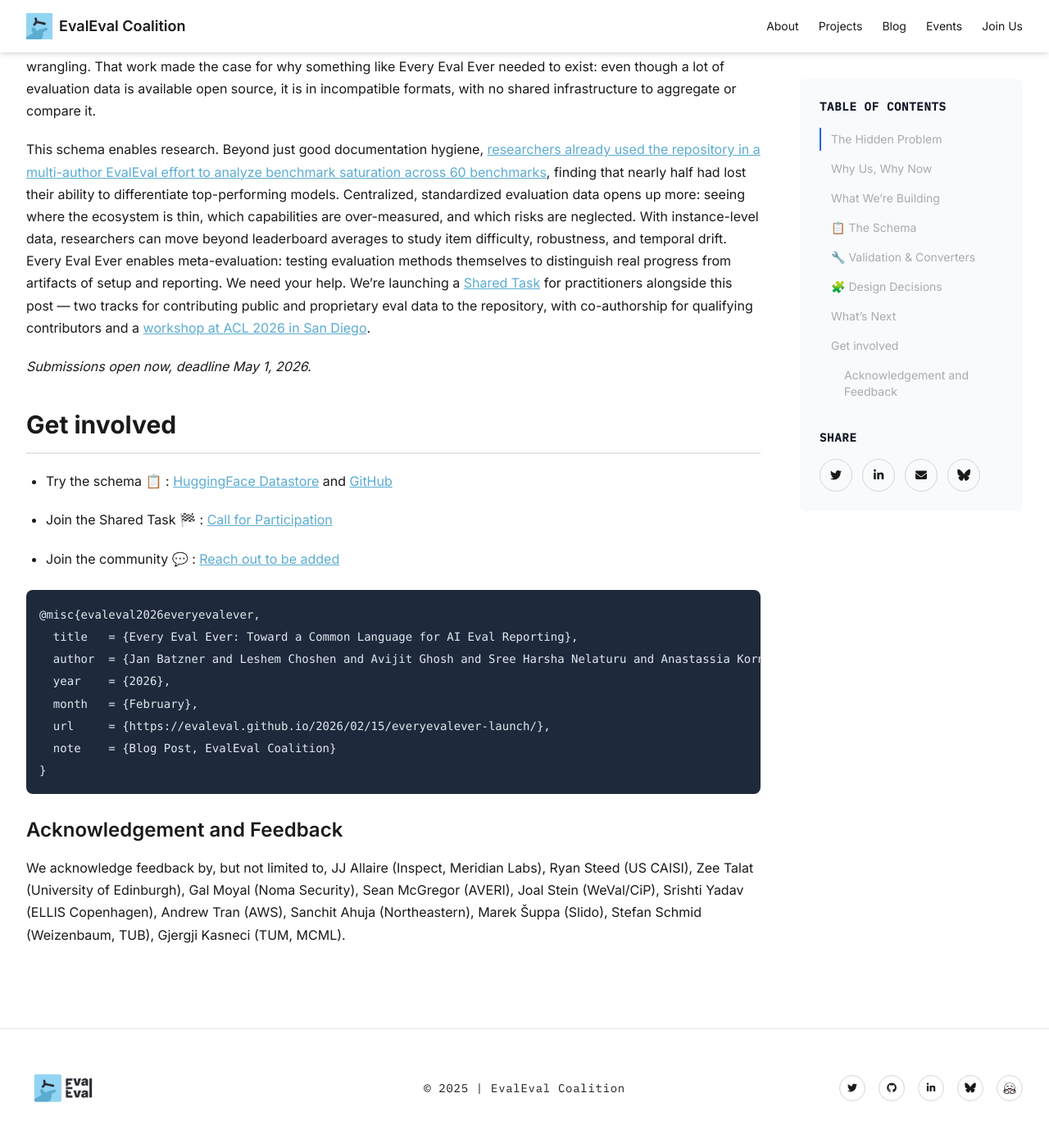
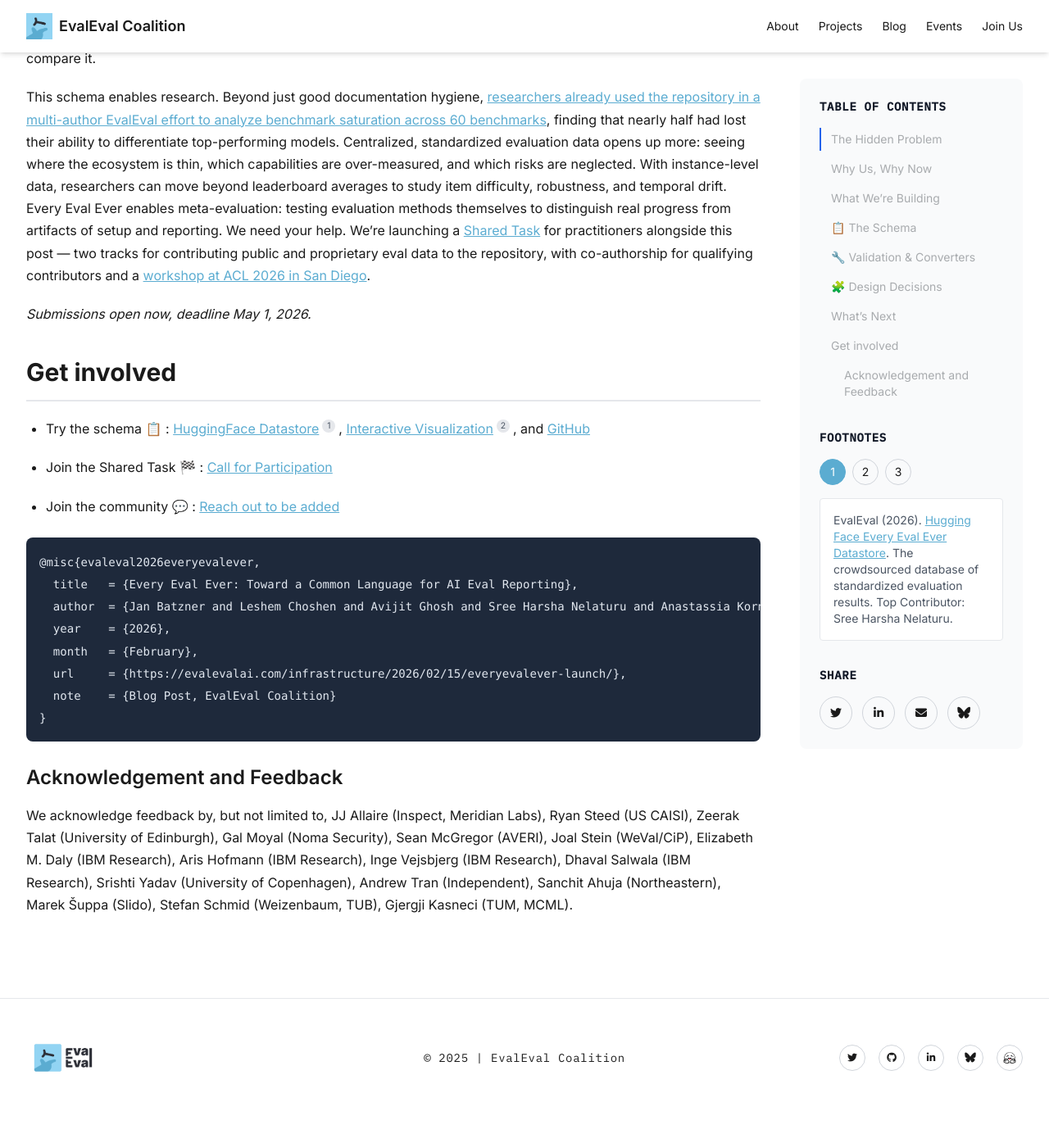
Before and after one commit to evaleval/evaleval.github.io, a Jekyll site: the page built from _posts/2026-02-15-everyevalever-launch.md, in a window 1280 px wide and 1400 px high, scrolled down 6249 px. Shown: the top 1384 px of the window at 82% size. Built offline with Jekyll 4.4.1, drawn with Linux system fonts in a browser that asks for light colours; nearby versions of some CDN libraries; after the commit the page ends 7612 px from its top, so only the background shows below that; some of the changed text lies outside the part shown.

Commit message:
updated blogpost, shared task, and banner images

````diff
--- a/_layouts/post.html
+++ b/_layouts/post.html
@@ -18,7 +18,7 @@
                 <!-- Featured Image -->
                 {% if page.image %}
                 <div class="mb-8 overflow-hidden rounded-lg shadow-lg">
-                    <img src="{{ page.image | relative_url }}" alt="{{ page.title }}" class="w-full h-64 md:h-96 object-cover">
+                    <img src="{{ page.image | relative_url }}" alt="{{ page.title }}" class="w-full {% if page.image_contain %}max-h-64 md:max-h-80 object-contain{% else %}h-64 md:h-96 object-cover{% endif %}">
                 </div>
                 {% endif %}
 
--- a/_posts/2026-02-15-everyevalever-launch.md
+++ b/_posts/2026-02-15-everyevalever-launch.md
@@ -13,9 +14,9 @@
   - name: "Sree Harsha Nelaturu*"
   - name: "Anastassia Kornilova*"
   - name: "Damian Stachura*"
-  - name: "Anka Reuel"
   - name: "Yifan Mai"
   - name: "Asaf Yehudai"
+  - name: "Anka Reuel"
   - name: "Irene Solaiman"
   - name: "Stella Biderman"
 tags:
@@ -28,13 +29,13 @@
 
 This rapid progression and wide range of evals led to fragmentation. Lacking standards, each framework reports different attributes in different formats, preventing the community from reliably comparing, replicating, determining which component fails, separating signal from noise, reusing others’ (often costly) evaluations, and performing large-scale analysis. This lack of reusability makes it difficult to build on the momentum of previous efforts. As model training has moved past the point where we retrain models from scratch or rewrite their training code, we must ask: why are we still rerunning every evaluation from scratch?
 
-As part of a **cross-institutional, cross-sector initiative, the [EvalEval Coalition](https://evalevalai.com),** we are announcing [Every Eval Ever](https://github.com/evaleval/every_eval_ever) to improve the state of evaluation building and comparison:
+As part of a **cross-institutional, cross-sector initiative, the [EvalEval Coalition](https://evalevalai.com),** we are announcing [Every Eval Ever](https://evalevalai.com/projects/every-eval-ever/) to improve the state of evaluation building and comparison:
 
 (1) **Defining a shared schema** so results from different frameworks can be compared, and
 
-(2) Providing a **crowdsourced eval database** so researchers don’t have to start from scratch every time.
+(2) Providing a **crowdsourced eval database**<sup><a href="#fn:1">1</a></sup> so researchers don't have to start from scratch every time.
 
-Today, we're launching [Every Eval Ever](https://github.com/evaleval/every_eval_ever), built upon valuable feedback from AI Eval Ecosystem actors including researchers and practitioners at the U.S. Center for AI Standards and Innovation (CAISI), EleutherAI, Hugging Face, Noma Security, Trustible, Inspect AI, Meridian, AVERI, Collective Intelligence Project, Stanford HELM, Weizenbaum, Evidence Prime, MIT, TUM, and IBM Research.
+Today, we're launching [Every Eval Ever](https://github.com/evaleval/every_eval_ever),<sup><a href="#fn:2">2</a></sup> built upon valuable feedback from AI Eval Ecosystem actors including researchers and practitioners at the U.S. Center for AI Standards and Innovation (CAISI), EleutherAI, Hugging Face, Noma Security, Trustible, Inspect AI, Meridian, AVERI, Collective Intelligence Project, Stanford HELM, Weizenbaum, Evidence Prime, MIT, TUM, and IBM Research.
 
 ## The Hidden Problem
 The infrastructure is fragmented, and the results scattered.
@@ -43,7 +44,7 @@
 It is time for a change. We have seen this before in other parts of the ML pipeline. The community stopped retraining models from scratch or rewriting training code for each project long ago. Evaluations are next.
 
 ## Why Us, Why Now
-We just know the pain. The EvalEval Coalition is a community of researchers working to fix how AI evaluations are built, run, documented, shared, and compared. We worked on a myriad of projects where collecting evaluations restricts what can be done or takes most of the project’s efforts. Need examples?  See [1](https://arxiv.org/abs/2602.03344), [2](https://arxiv.org/abs/2503.01622), [3](https://proceedings.neurips.cc/paper_files/paper/2024/hash/28236482f64a72eec43706b6f3a6c511-Abstract-Conference.html), [4](https://arxiv.org/abs/2412.06540), [5](https://arxiv.org/abs/2410.11840), [6](https://aclanthology.org/2024.acl-long.456/), [7](https://arxiv.org/abs/2407.13696), [8](https://par.nsf.gov/servlets/purl/10547932), [9](https://aclanthology.org/2024.naacl-long.139/), [10](https://aclanthology.org/2025.acl-long.34/) among others.
+We just know the pain. The [EvalEval Coalition](https://evalevalai.com/about/) is a community of researchers working to fix how AI evaluations are built, run, documented, shared, and compared. We worked on a myriad of projects where collecting evaluations restricts what can be done or takes most of the project’s efforts. Need examples?  See [1](https://arxiv.org/abs/2602.03344), [2](https://arxiv.org/abs/2503.01622), [3](https://proceedings.neurips.cc/paper_files/paper/2024/hash/28236482f64a72eec43706b6f3a6c511-Abstract-Conference.html), [4](https://arxiv.org/abs/2412.06540), [5](https://arxiv.org/abs/2410.11840), [6](https://aclanthology.org/2024.acl-long.456/), [7](https://arxiv.org/abs/2407.13696), [8](https://par.nsf.gov/servlets/purl/10547932), [9](https://aclanthology.org/2024.naacl-long.139/), [10](https://aclanthology.org/2025.acl-long.34/) among others.
 
 The urgency of standardized AI evaluation has reached a critical tipping point, driven by the shift toward evaluations as a primary mechanism of governance. With the EU AI Act and the U.S. Executive Order now mandating rigorous risk assessments, standardized data is no longer a luxury but a prerequisite for meaningful sociotechnical safety standards.
 This need is further intensified by the exploding complexity of modern AI, where frameworks like Inspect AI and HELM must navigate multi-turn agentic behaviors and human preferences that defy simple scoring.
@@ -141,7 +142,7 @@
 ## 🔧 Validation & Converters
 Better eval infrastructure should be easy and frictionless for practitioners. That's why we're proud that [Every Eval Ever](https://github.com/evaleval/every_eval_ever) provides:
 
-**Converters:** If you're already running evaluations with existing eval tools, you shouldn't have to manually parse your results. Our converters transform evaluation logs into the Every Eval Ever format automatically. Converters for [HELM](https://github.com/evaleval/every_eval_ever/tree/main/eval_converters/helm), [lm-eval](https://github.com/evaleval/every_eval_ever/tree/main/eval_converters/lm_eval), and [Inspect AI](https://github.com/evaleval/every_eval_ever/tree/main/eval_converters/inspect) are already available, with more on the way. One step, and your eval data fits in.
+**Converters:** If you're already running evaluations with existing eval tools, you shouldn't have to manually parse your results. Our converters transform evaluation logs into the Every Eval Ever format automatically. Converters for [HELM](https://github.com/evaleval/every_eval_ever/tree/main/eval_converters/helm), [lm-eval](https://github.com/evaleval/every_eval_ever/tree/main/eval_converters/lm_eval), and [Inspect AI](https://github.com/evaleval/every_eval_ever/tree/main/eval_converters/inspect) are already available, with more on the way. One step, and your eval data fits in.[^3]
 
 **Validation:** Validation runs automatically on every submission via Hugging Face Jobs — before any result file is merged, it's checked against the schema to catch missing fields and structural issues early, not months later when someone tries to use the data.
 
@@ -157,30 +158,33 @@
 [Every Eval Ever](https://github.com/evaleval/every_eval_ever) grew out of a need we kept running into in our own research. When [EvalEval researchers mapped how social impact evaluations are reported across the field](https://arxiv.org/abs/2511.05613), examining 186 first-party reports and 183 third-party sources, the lack of a common format turned what should have been a straightforward analysis into weeks of manual data wrangling. That work made the case for why something like Every Eval Ever needed to exist: even though a lot of evaluation data is available open source, it is in incompatible formats, with no shared infrastructure to aggregate or compare it.
 
 This schema enables research. Beyond just good documentation hygiene, [researchers already used the repository in a multi-author EvalEval effort to analyze benchmark saturation across 60 benchmarks](https://evalevalai.com/projects/bench-sat/), finding that nearly half had lost their ability to differentiate top-performing models. Centralized, standardized evaluation data opens up more: seeing where the ecosystem is thin, which capabilities are over-measured, and which risks are neglected. With instance-level data, researchers can move beyond leaderboard averages to study item difficulty, robustness, and temporal drift. Every Eval Ever enables meta-evaluation: testing evaluation methods themselves to distinguish real progress from artifacts of setup and reporting.
-We need your help. We're launching a [Shared Task](https://evalevalai.com/events/) for practitioners alongside this post — two tracks for contributing public and proprietary eval data to the repository, with co-authorship for qualifying contributors and a [workshop at ACL 2026 in San Diego](https://evalevalai.com/events/2026-acl-workshop/).
+We need your help. We're launching a [Shared Task](https://evalevalai.com/events/shared-task-every-eval-ever/) for practitioners alongside this post — two tracks for contributing public and proprietary eval data to the repository, with co-authorship for qualifying contributors and a [workshop at ACL 2026 in San Diego](https://evalevalai.com/events/2026-acl-workshop/).
 
 *Submissions open now, deadline May 1, 2026.*
 
 ## Get involved
-- Try the schema 📋 : [HuggingFace Datastore](https://huggingface.co/datasets/evaleval/EEE_datastore) and [GitHub](https://github.com/evaleval/every_eval_ever)
+- Try the schema 📋 : [HuggingFace Datastore](https://huggingface.co/datasets/evaleval/EEE_datastore)[^1], [Interactive Visualization](https://evalevalai.com/projects/every-eval-ever/)[^2], and [GitHub](https://github.com/evaleval/every_eval_ever)
 
 - Join the Shared Task 🏁 : [Call for Participation](https://evalevalai.com/events/shared-task-every-eval-ever/)
 
 - Join the community 💬 : [Reach out to be added](mailto:jan.batzner@tum.de)
 
+[^1]: EvalEval (2026). [Hugging Face Every Eval Ever Datastore](https://huggingface.co/datasets/evaleval/EEE_datastore). The crowdsourced database of standardized evaluation results. Top Contributor: Sree Harsha Nelaturu.
+[^2]: EvalEval (2026). [Interactive Visualization of the Every Eval Ever Schema](https://evalevalai.com/projects/every-eval-ever/). Top Contributor: Avijit Ghosh.
+[^3]: EvalEval (2026). [Every Eval Ever Converters](https://github.com/evaleval/every_eval_ever/tree/main/eval_converters). Converters for popular evaluation frameworks to the Every Eval Ever format. Top Contributor: Damian Stachura.
 
 ```bibtex
 @misc{evaleval2026everyevalever,
   title   = {Every Eval Ever: Toward a Common Language for AI Eval Reporting},
-  author  = {Jan Batzner and Leshem Choshen and Avijit Ghosh and Sree Harsha Nelaturu and Anastassia Kornilova and Damian Stachura and Anka Reuel and Yifan Mai and Asaf Yehudai and Irene Solaiman and Stella Biderman},
+  author  = {Jan Batzner and Leshem Choshen and Avijit Ghosh and Sree Harsha Nelaturu and Anastassia Kornilova and Damian Stachura and Yifan Mai and Asaf Yehudai and Anka Reuel and Irene Solaiman and Stella Biderman},
   year    = {2026},
   month   = {February},
-  url     = {https://evaleval.github.io/2026/02/15/everyevalever-launch/},
+  url     = {https://evalevalai.com/infrastructure/2026/02/15/everyevalever-launch/},
   note    = {Blog Post, EvalEval Coalition}
 }
 ```
 
 ### Acknowledgement and Feedback
-We acknowledge feedback by, but not limited to, JJ Allaire (Inspect, Meridian Labs), Ryan Steed (US CAISI), Zee Talat
+We acknowledge feedback by, but not limited to, JJ Allaire (Inspect, Meridian Labs), Ryan Steed (US CAISI), Zeerak Talat
 (University of Edinburgh), Gal Moyal (Noma Security), Sean McGregor (AVERI), Joal Stein
-(WeVal/CiP), Srishti Yadav (ELLIS Copenhagen), Andrew Tran (AWS), Sanchit Ahuja (Northeastern),  Marek Šuppa (Slido), Stefan Schmid (Weizenbaum, TUB), Gjergji Kasneci (TUM, MCML).
+(WeVal/CiP), Elizabeth M. Daly (IBM Research), Aris Hofmann (IBM Research), Inge Vejsbjerg (IBM Research), Dhaval Salwala (IBM Research), Srishti Yadav (University of Copenhagen), Andrew Tran (Independent), Sanchit Ahuja (Northeastern),  Marek Šuppa (Slido), Stefan Schmid (Weizenbaum, TUB), Gjergji Kasneci (TUM, MCML).
````
Also changed, not shown: other parts of _posts/2026-02-15-everyevalever-launch.md (+2 -1 lines), _events/shared-task-every-eval-ever.md (+1 -0 lines), assets/img/blogs/EEElong_launch-post.webp (added), assets/img/blogs/EEEstacked_launch-post.webp (added), 1 other file.
